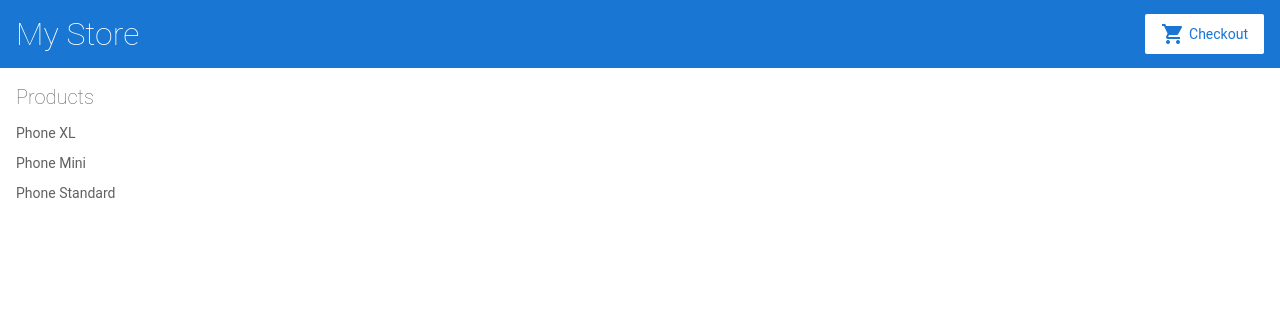
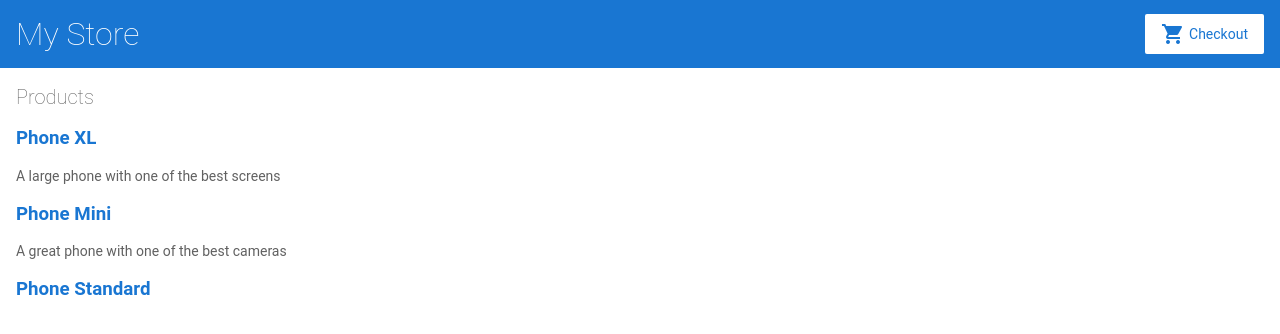
Before and after one commit to singh2210/angular-practice1, an Angular app: page / in a window 1280 px wide. Shown: the top 334 px of the page. Built offline with nearby package versions, Linux system fonts and the light colour scheme.

Commit message:
1 file modified

```diff
--- a/src/app/product-list/product-list.component.html
+++ b/src/app/product-list/product-list.component.html
@@ -1,4 +1,11 @@
 <h2>Products</h2>
 <div *ngFor="let product of products">
-<p>{{ product.name }}</p>
+<h3>
+  <a [title]="product.name + ' details'">
+      {{ product.name }}
+    </a>
+</h3>
+<p>
+  {{product.description}}
+</p>
 </div>
```
